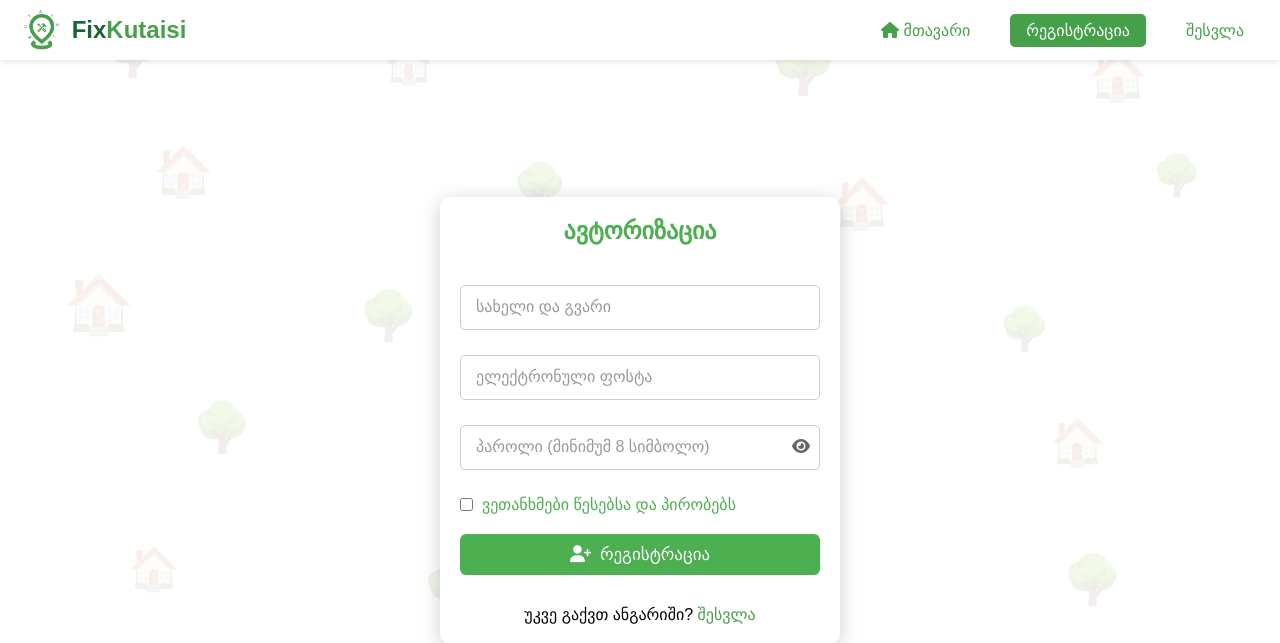
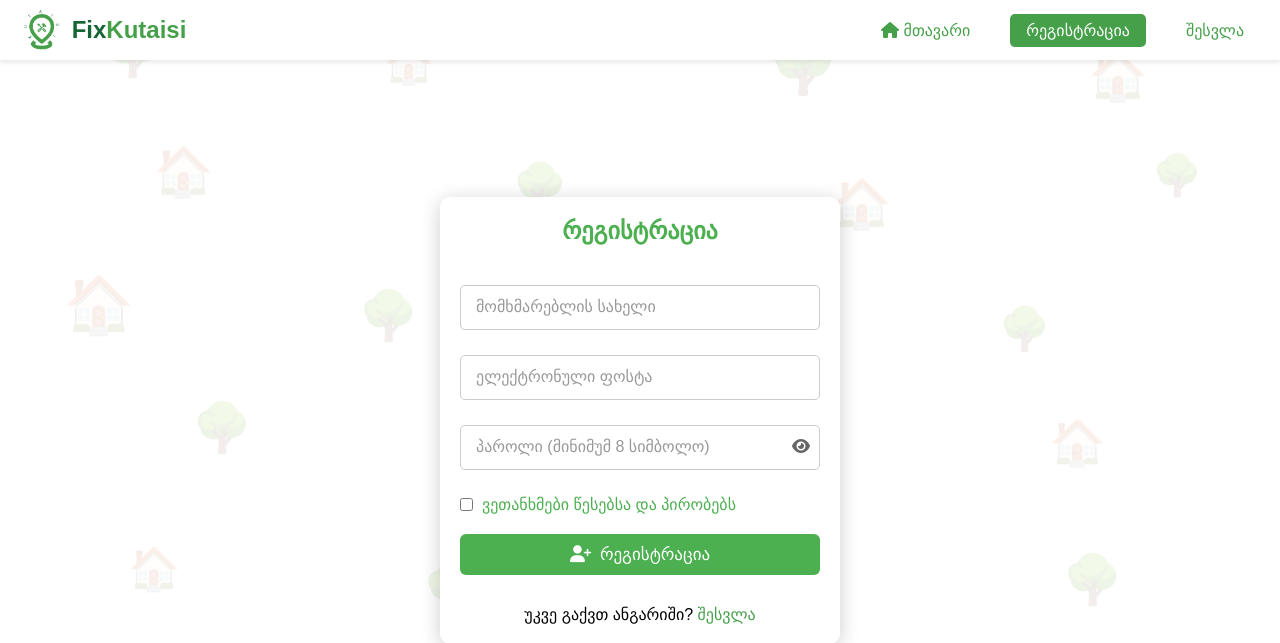
Before and after one commit to mategvetadze/FixKutaisi, a Django app: page /register in a window 1280 px wide. Shown: the top 643 px of the page. Run offline with Django 5.2, Linux system fonts and the light colour scheme.

Commit message:
Update signup.html

```diff
--- a/FixKutaisi/templates/signup.html
+++ b/FixKutaisi/templates/signup.html
@@ -14,14 +14,14 @@
     box-shadow: 0 4px 20px rgba(0, 0, 0, 0.2);
 ">
     <div class="form-header">
-        <h2>ავტორიზაცია</h2>
+        <h2>რეგისტრაცია</h2>
     </div>
     <div class="form-container">
         <form id="signupForm" class="form" method="post">
             {% csrf_token %}
             <div class="form-group floating-label">
                 <input type="text" id="signupName" name="name" placeholder=" " required />
-                <label for="signupName">სახელი და გვარი</label>
+                <label for="signupName">მომხმარებლის სახელი</label>
             </div>
 
             <div class="form-group floating-label">
```
